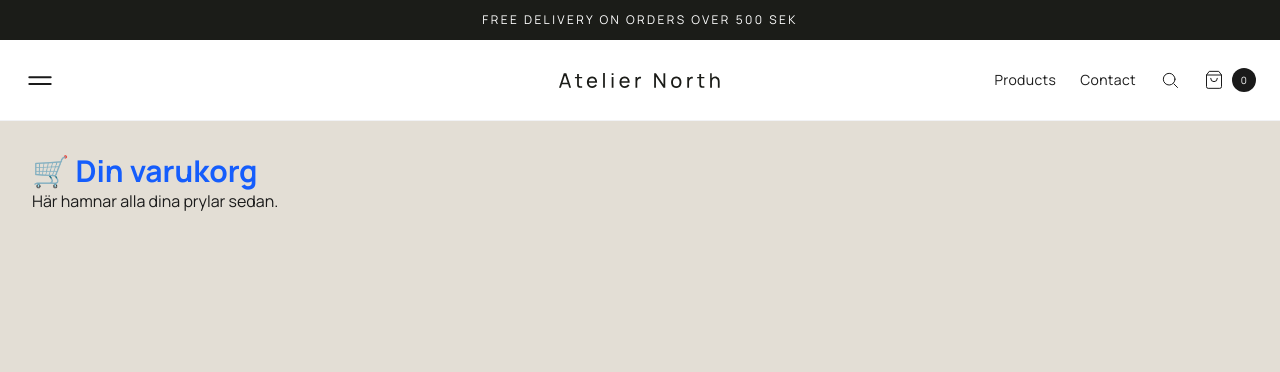
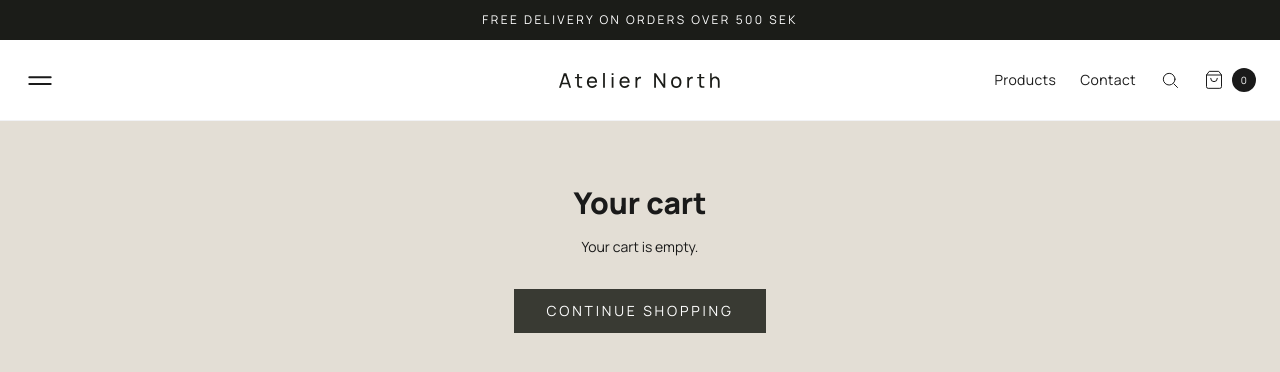
Before and after one commit to aw3stm/js_frameworks_onlineshop, a Next.js app: page /cart in a window 1280 px wide. Shown: the top 372 px of the page. Built offline with nearby package versions, Linux system fonts and the light colour scheme.

Commit message:
feat: create add cart page with quantity controls and localStorage

```diff
--- a/app/cart/page.tsx
+++ b/app/cart/page.tsx
@@ -1,8 +1,104 @@
+"use client";
+
+import Image from "next/image";
+import Link from "next/link";
+import { useCart } from "../context/cart-context";
+
 export default function CartPage() {
+  const { items, totalPrice, quantityUpdate, removeFromCart } = useCart();
+
+  if (items.length === 0) {
+    return (
+      <main className="p-8 max-w-screen-2xl mx-auto md:p-16 text-center">
+        <h1 className="text-3xl font-black mb-4">Your cart</h1>
+        <p className="text-sm mb-8">Your cart is empty.</p>
+        <Link
+          href="/"
+          className="inline-block bg-atelier-button text-white px-8 py-3 text-sm tracking-[0.2em] uppercase hover:opacity-80 transition-opacity"
+        >
+          Continue shopping
+        </Link>
+      </main>
+    );
+  }
+
   return (
-    <main className="p-8">
-      <h1 className="text-3xl font-bold text-blue-600">🛒 Din varukorg</h1>
-      <p>Här hamnar alla dina prylar sedan.</p>
+    <main className="p-8 max-w-screen-2xl mx-auto md:p-16">
+      <h1 className="text-3xl font-black mb-8">Your cart</h1>
+
+      <ul className="flex flex-col divide-y divide-gray-300/50">
+        {items.map((item) => (
+          <li key={item.id} className="flex gap-4 py-6">
+            <div className="relative w-24 h-28 shrink-0 overflow-hidden">
+              <Image
+                src={item.image.url}
+                alt={item.image.alt}
+                fill
+                sizes="96px"
+                className="object-cover"
+              />
+            </div>
+
+            <div className="flex flex-col grow gap-2">
+              <div className="flex justify-between gap-4">
+                <h2 className="font-medium">{item.title}</h2>
+                <p className="text-sm whitespace-nowrap">
+                  {(item.price * item.quantity).toFixed(2)} SEK
+                </p>
+              </div>
+
+              <p className="text-sm text-gray-500">
+                {item.price.toFixed(2)} SEK each
+              </p>
+
+              <div className="flex items-center justify-between mt-auto">
+                <div className="flex items-center border border-atelier-details/40">
+                  <button
+                    type="button"
+                    onClick={() => quantityUpdate(item.id, item.quantity - 1)}
+                    aria-label={`Decrease quantity of ${item.title}`}
+                    className="w-9 h-9 hover:bg-atelier-beige transition-colors cursor-pointer"
+                  >
+                    −
+                  </button>
+                  <span className="w-9 text-center text-sm">
+                    {item.quantity}
+                  </span>
+                  <button
+                    type="button"
+                    onClick={() => quantityUpdate(item.id, item.quantity + 1)}
+                    aria-label={`Increase quantity of ${item.title}`}
+                    className="w-9 h-9 hover:bg-atelier-beige transition-colors cursor-pointer"
+                  >
+                    +
+                  </button>
+                </div>
+
+                <button
+                  type="button"
+                  onClick={() => removeFromCart(item.id)}
+                  className="text-sm underline hover:opacity-70 transition-opacity cursor-pointer"
+                >
+                  Remove
+                </button>
+              </div>
+            </div>
+          </li>
+        ))}
+      </ul>
+
+      <div className="mt-8 pt-6 border-t border-gray-300/50 flex flex-col items-end gap-4">
+        <p className="text-lg">
+          Total:{" "}
+          <span className="font-medium">{totalPrice.toFixed(2)} SEK</span>
+        </p>
+        <Link
+          href="/checkout/success"
+          className="bg-atelier-button text-white px-8 py-3 text-sm tracking-[0.2em] uppercase hover:opacity-80 transition-opacity"
+        >
+          Checkout
+        </Link>
+      </div>
     </main>
   );
 }
--- /dev/null
+++ b/app/context/cart-context.tsx
@@ -0,0 +1,117 @@
+"use client";
+
+import {
+  createContext,
+  useContext,
+  useEffect,
+  useState,
+  ReactNode,
+} from "react";
+import { CartItem, Product } from "../types";
+
+const STORAGE_KEY = "atelier-north-cart";
+
+interface CartContextType {
+  items: CartItem[];
+  itemCount: number;
+  totalPrice: number;
+  addToCart: (product: Product) => void;
+  removeFromCart: (id: string) => void;
+  quantityUpdate: (id: string, quantity: number) => void;
+  clearCart: () => void;
+}
+
+const CartContext = createContext<CartContextType | undefined>(undefined);
+
+export function CartProvider({ children }: { children: ReactNode }) {
+  const [items, setItems] = useState<CartItem[]>([]);
+  const [isLoaded, setIsLoaded] = useState(false);
+
+  useEffect(() => {
+    try {
+      const saved = localStorage.getItem(STORAGE_KEY);
+      if (saved) {
+        const parsed: unknown = JSON.parse(saved);
+        if (Array.isArray(parsed)) {
+          // eslint-disable-next-line react-hooks/set-state-in-effect
+          setItems(parsed as CartItem[]);
+        }
+      }
+    } catch {}
+
+    setIsLoaded(true);
+  }, []);
+
+  useEffect(() => {
+    if (!isLoaded) return;
+    try {
+      localStorage.setItem(STORAGE_KEY, JSON.stringify(items));
+    } catch {}
+  }, [items, isLoaded]);
+
+  const addToCart = (product: Product) => {
+    setItems((prev) => {
+      const existing = prev.find((item) => item.id === product.id);
+      if (existing) {
+        return prev.map((item) =>
+          item.id === product.id
+            ? { ...item, quantity: item.quantity + 1 }
+            : item,
+        );
+      }
+      return [
+        ...prev,
+        {
+          id: product.id,
+          title: product.title,
+          price: product.discountedPrice,
+          image: product.image,
+          quantity: 1,
+        },
+      ];
+    });
+  };
+
+  const removeFromCart = (id: string) => {
+    setItems((prev) => prev.filter((item) => item.id !== id));
+  };
+
+  const quantityUpdate = (id: string, quantity: number) => {
+    if (quantity < 1) {
+      removeFromCart(id);
+      return;
+    }
+    setItems((prev) =>
+      prev.map((item) => (item.id ? { ...item, quantity } : item)),
+    );
+  };
+  const clearCart = () => setItems([]);
+  const itemCount = items.reduce((sum, item) => sum + item.quantity, 0);
+  const totalPrice = items.reduce(
+    (sum, item) => sum + item.price * item.quantity,
+    0,
+  );
+  return (
+    <CartContext.Provider
+      value={{
+        items,
+        itemCount,
+        totalPrice,
+        addToCart,
+        removeFromCart,
+        quantityUpdate,
+        clearCart,
+      }}
+    >
+      {children}
+    </CartContext.Provider>
+  );
+}
+
+export function useCart() {
+  const context = useContext(CartContext);
+  if (!context) {
+    throw new Error("useCart must be used inside a CartProvider");
+  }
+  return context;
+}
--- a/app/layout.tsx
+++ b/app/layout.tsx
@@ -1,3 +1,4 @@
+import { CartProvider } from "./context/cart-context";
 import "./globals.css";
 import Header from "./ui/header";
 import { manrope } from "@/app/ui/fonts";
@@ -12,11 +13,13 @@ export default function RootLayout({
       <body
         className={`${manrope.className} antialiased bg-atelier-beige text-atelier-black`}
       >
-        <div className=" bg-atelier-details text-white text-[10px] sm:text-xs text-center py-2 md:py-3 tracking-[0.2em] uppercase">
-          Free delivery on orders over 500 SEK
-        </div>
-        <Header />
-        {children}
+        <CartProvider>
+          <div className=" bg-atelier-details text-white text-[10px] sm:text-xs text-center py-2 md:py-3 tracking-[0.2em] uppercase">
+            Free delivery on orders over 500 SEK
+          </div>
+          <Header />
+          {children}
+        </CartProvider>
       </body>
     </html>
   );
--- a/app/product/[id]/page.tsx
+++ b/app/product/[id]/page.tsx
@@ -4,6 +4,7 @@ import { Product } from "@/app/types";
 import Price from "@/app/ui/price";
 import { getDiscountPercent } from "@/app/types/discount";
 import Rating from "@/app/ui/rating";
+import AddToCartButton from "@/app/ui/add-to-cart";
 
 export default async function ProductPage({
   params,
@@ -48,12 +49,7 @@ export default async function ProductPage({
 
         <p className="text-sm leading-relaxed">{product.description}</p>
 
-        <button
-          type="button"
-          className="md:self-start bg-atelier-button rounded-sm text-white px-8 py-3 text-sm tracking-[0.2em] uppercase hover:opacity-80 transition-opacity cursor-pointer"
-        >
-          Add to Cart
-        </button>
+        <AddToCartButton product={product} />
 
         {product.tags && product.tags.length > 0 && (
           <ul className="flex flex-wrap gap-2">
--- a/app/types/index.ts
+++ b/app/types/index.ts
@@ -26,3 +26,11 @@ export interface ApiResponse<T> {
   data: T;
   meta: Record<string, unknown>;
 }
+
+export interface CartItem {
+  id: string;
+  title: string;
+  price: number;
+  image: Product["image"];
+  quantity: number;
+}
--- /dev/null
+++ b/app/ui/add-to-cart.tsx
@@ -0,0 +1,18 @@
+"use client";
+
+import { useCart } from "../context/cart-context";
+import { Product } from "../types";
+
+export default function AddToCartButton({ product }: { product: Product }) {
+  const { addToCart } = useCart();
+
+  return (
+    <button
+      type="button"
+      onClick={() => addToCart(product)}
+      className="self-start bg-atelier-button text-white px-8 py-3 text-sm tracking-[0.2em] uppercase hover:opacity-80 transition-opacity cursor-pointer"
+    >
+      Add to Cart
+    </button>
+  );
+}
--- a/app/ui/header.tsx
+++ b/app/ui/header.tsx
@@ -3,10 +3,12 @@ import SearchBar from "./searchbar";
 import Link from "next/link";
 import Image from "next/image";
 import { useState } from "react";
+import { useCart } from "../context/cart-context";
 
 export default function Header() {
   const [isOpen, setIsOpen] = useState(false);
   const [isSearchOpen, setIsSearchOpen] = useState(false);
+  const { itemCount } = useCart();
   return (
     <header className="bg-white relative z-50 px-6 py-4 md:py-6 grid grid-cols-3 items-center max-w-screen mx-auto border-b border-gray-300/30">
       <div className="flex justify-start">
@@ -98,7 +100,7 @@ export default function Header() {
             <path d="M16 10a4 4 0 0 1-8 0"></path>
           </svg>
           <span className="bg-atelier-black text-white text-[10px] w-6 h-6 rounded-full flex items-center justify-center transition-transform group-hover:scale-110">
-            0
+            {itemCount}
           </span>
         </Link>
       </div>
```
